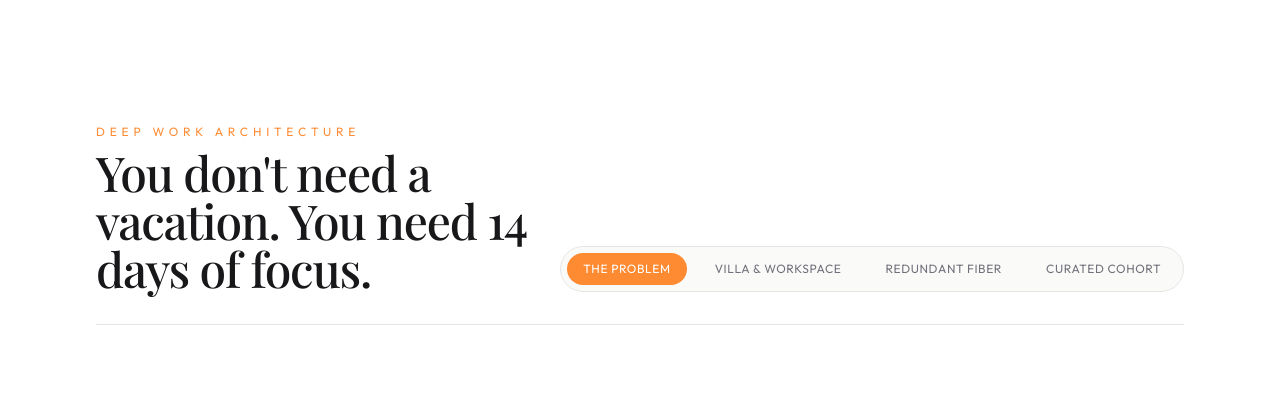
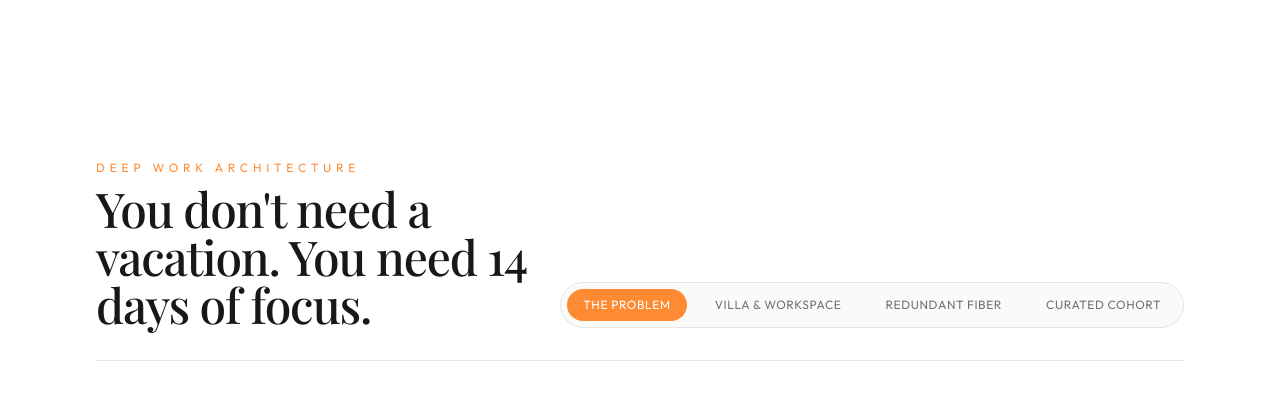
Before and after one commit to zak336/indianpeople, a Next.js app: page / in a window 1280 px wide. Shown: the part 1540-1936 px from the top of the page. Built offline with nearby package versions, Linux system fonts and the light colour scheme; no server answers; grey boxes are pictures that could not be loaded; a web font is replaced by a local one.

Commit message:
chore: update About section header wrapper margin to m-20

```diff
--- a/components/ScrollAbout.tsx
+++ b/components/ScrollAbout.tsx
@@ -103,7 +103,7 @@ export default function About() {
       <div className="sticky top-0 h-screen w-full overflow-hidden flex flex-col justify-center py-16">
 
         {/* Header & Tabs Container */}
-        <div className="max-w-7xl mx-auto w-full px-6 md:px-12 lg:px-24 mb-10 shrink-0">
+        <div className="max-w-7xl mx-auto w-full px-6 md:px-12 lg:px-24 m-20 shrink-0">
           <div className="flex flex-col md:flex-row md:items-end justify-between gap-6 mb-8">
             <div className="max-w-2xl">
               <span className="text-xs font-mono tracking-[0.4em] text-[var(--copper)] uppercase mb-2 block">
```
